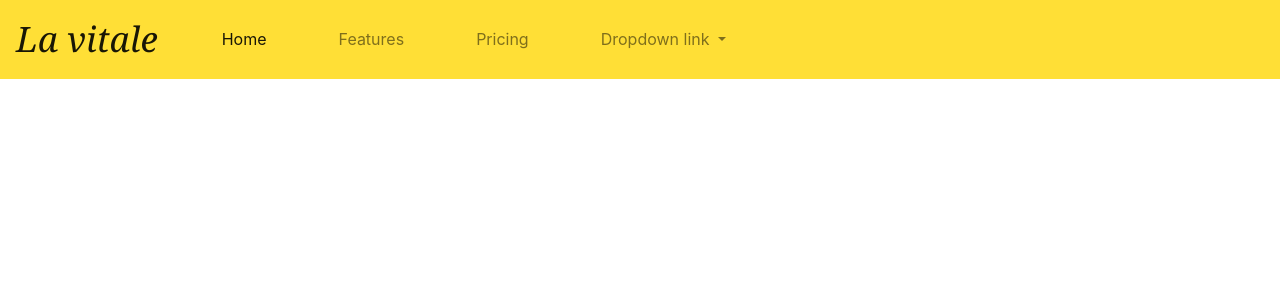
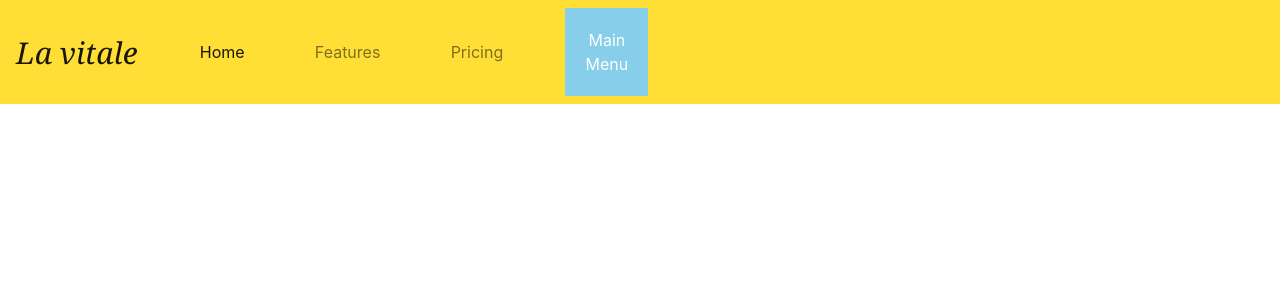
Before and after one commit to HallsRaul/PP_PROJETO_PSICO_SENAC, a PHP site: page / in a window 1280 px wide. Shown: the top 300 px of the page. Run offline with PHP 8.4, Linux system fonts and the light colour scheme.

Commit message:
main menu(base)

```diff
--- a/index.html
+++ b/index.html
@@ -5,6 +5,8 @@
     <meta name="viewport" content="width=device-width, initial-scale=1.0">
     <link rel="stylesheet" href="https://cdn.jsdelivr.net/npm/bootstrap@4.6.2/dist/css/bootstrap.min.css" integrity="sha384-xOolHFLEh07PJGoPkLv1IbcEPTNtaed2xpHsD9ESMhqIYd0nLMwNLD69Npy4HI+N" crossorigin="anonymous">
     <link rel="stylesheet" href="style.css">
+    <link rel="stylesheet" href="<https://pyscript.net/latest/pyscript.css>" />
+    <script defer src="<https://pyscript.net/latest/pyscript.js>"></script>
     <!--[if lte IE 8]>
     <script src="http://html5shim.googlecode.com/svn/trunk/html5.js"></script>
     <![endif]-->
@@ -12,7 +14,7 @@
 </head>
 <body>
     <nav class="navbar navbar-expand-lg navbar-light bg-faded" style="background-color:#FFDF36; border-color: #000;">
-        <a class="navbar-brand" href="#" style="font-family:Georgia, 'Times New Roman', Times, serif, Light; font-size: 35px; font-style: italic;" >La vitale</a>
+        <a class="navbar-brand" href="#" style="font-family:Georgia, 'Times New Roman', Times, serif, Light; font-size: 30px; font-style: italic;" >La vitale</a>
         <button class="navbar-toggler" type="button" data-toggle="collapse" data-target="#navbarNavDropdown" aria-controls="navbarNavDropdown" aria-expanded="false" aria-label="Toggle navigation">
           <span class="navbar-toggler-icon"></span>
         </button>
@@ -28,13 +30,15 @@
               <a class="nav-link" href="#">Pricing</a>
             </li>
             <li class="nav-item dropdown">
-              <a class="nav-link dropdown-toggle" href="#" role="button" data-toggle="dropdown" aria-expanded="false">
-                Dropdown link
-              </a>
-              <div class="dropdown-menu">
-                <a class="dropdown-item" href="#">Action</a>
-                <a class="dropdown-item" href="#">Another action</a>
-                <a class="dropdown-item" href="#">Something else here</a>
+              <div class="dropdown">
+                <button class="mainmenubtn">Main Menu</button>
+                <div class="dropdown-child">
+                  <a href="http://wwww.yourdomain.com/page1.html">Sub Menu 1</a>
+                  <a href="http://wwww.yourdomain.com/page2.html">Sub Menu 2</a>
+                  <a href="http://wwww.yourdomain.com/page3.html">Sub Menu 3</a>
+                  <a href="http://wwww.yourdomain.com/page4.html">Sub Menu 4</a>
+                  <a href="http://wwww.yourdomain.com/page5.html">Sub Menu 5</a>
+                </div>
               </div>
             </li>
           </ul>
--- a/style.css
+++ b/style.css
@@ -14,3 +14,32 @@ ul li {
 .navdiv {
     background-color:#FFDF36;
 }
+.mainmenubtn {
+    background-color: skyblue;
+    color: white;
+    border: none;
+    cursor: pointer;
+    padding:20px;
+    margin-top:0px;
+}
+.mainmenubtn:hover {
+    background-color: rgb(47, 45, 55);
+    }
+.dropdown {
+    position: relative;
+    display: inline-block;
+}
+.dropdown-child {
+    display: none;
+    background-color: skyblue;
+    min-width: 200px;
+}
+.dropdown-child a {
+    color: blue;
+    padding: 20px;
+    text-decoration: none;
+    display: block;
+}
+.dropdown:hover .dropdown-child {
+    display: block;
+}
```
Also changed, not shown: paginateste.html (added, +47 -0 lines), 2 other files.
